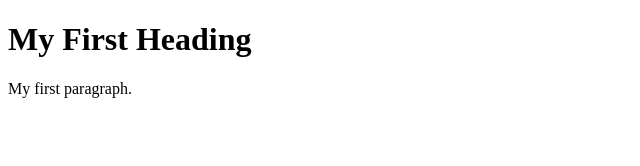
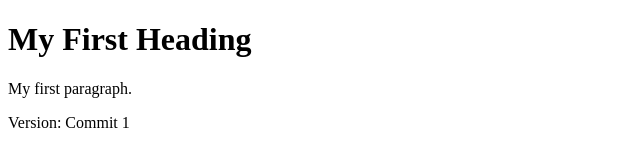
Before and after one commit to tjyelly/projectA, a plain HTML site: page index.html in a window 1280 px wide. Shown: the whole page, without its empty margins (0-640 px from the left). Drawn offline with Linux system fonts and the light colour scheme.

Commit message:
commit 1

```diff
--- a/index.html
+++ b/index.html
@@ -4,6 +4,7 @@
 
 <h1>My First Heading</h1>
 <p>My first paragraph.</p>
+<p>Version: Commit 1</p>
 
 </body>
 </html>
```
